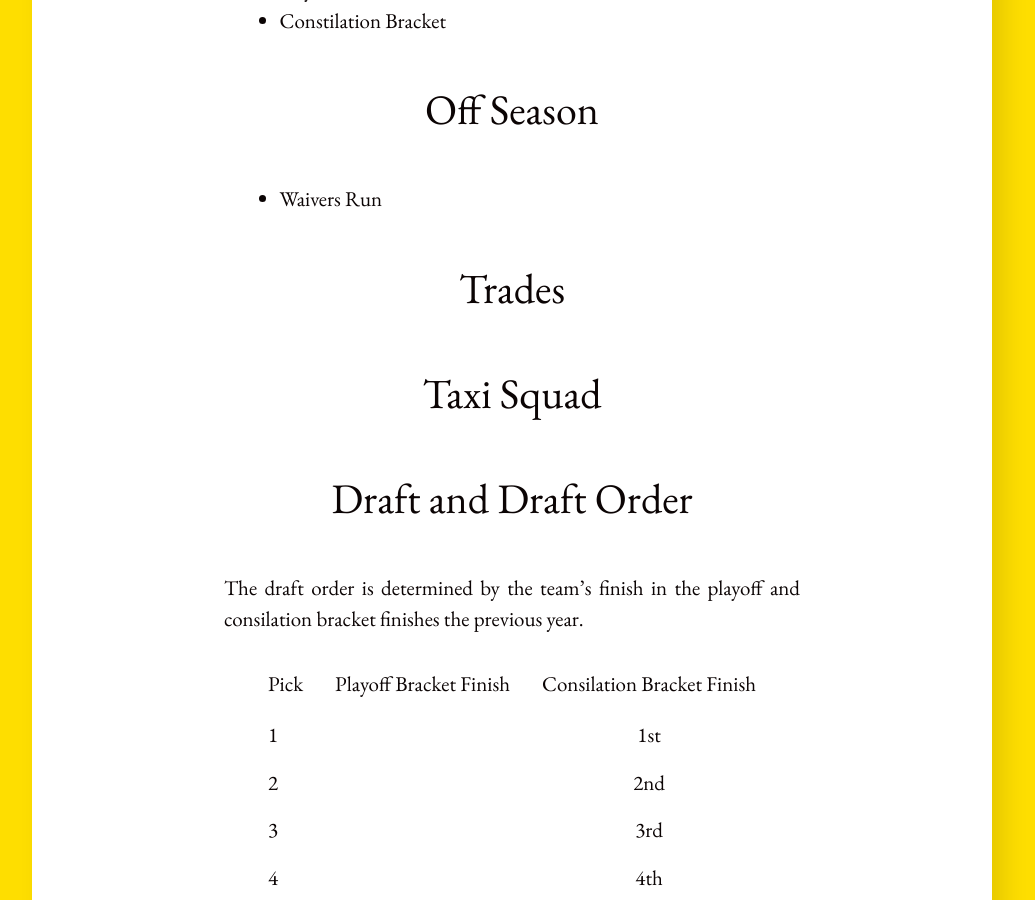
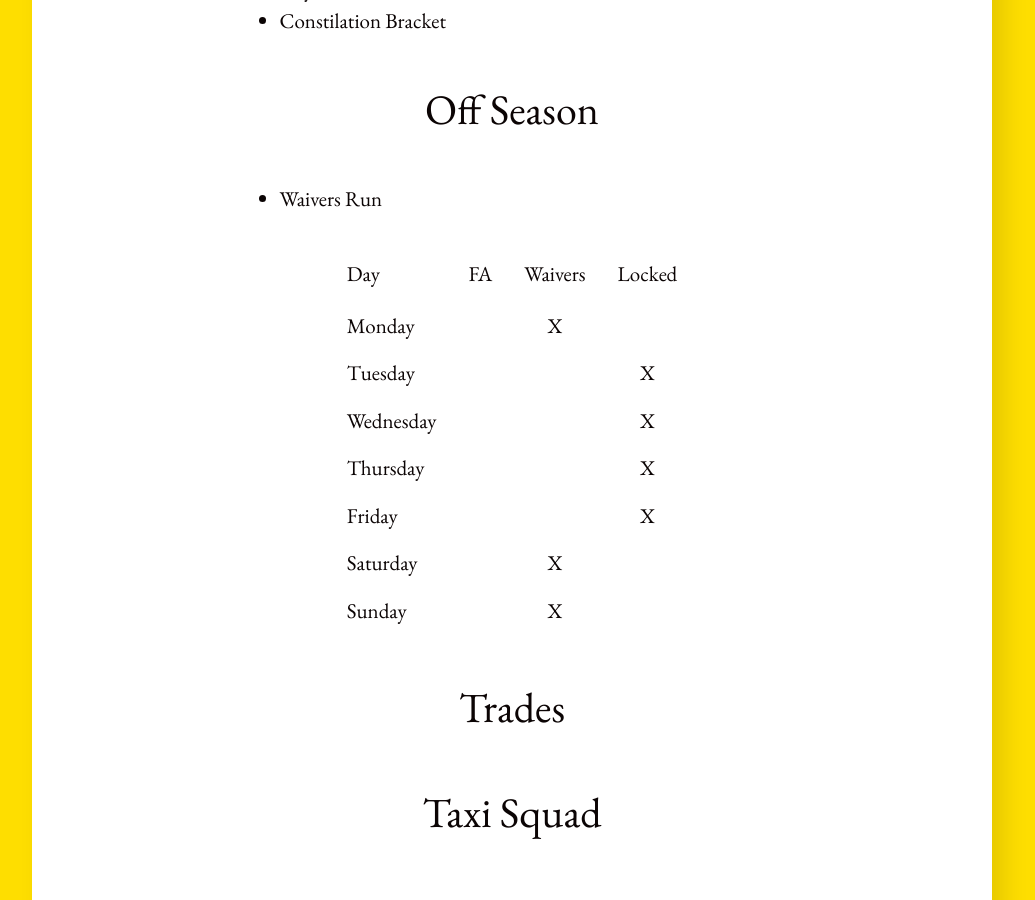
Before and after one commit to swoicik/fantasyfootball, a Jekyll site: the page built from index.md, in a window 1280 px wide and 900 px high, scrolled down 1608 px. Shown: the whole window, without its empty margins (128-1163 px from the left). Built offline with Jekyll 4.4.1, drawn with Linux system fonts in a browser that asks for light colours.

Commit message:
Update index.md

```diff
--- a/index.md
+++ b/index.md
@@ -31,6 +31,16 @@ Dynasty Pot
 ## Off Season
 - Waivers Run
 
+| Day       | FA    | Waivers | Locked  |
+| ---       | :---: | :---:   | :---:   |
+| Monday    |       | X       |         |
+| Tuesday   |       |         | X       |
+| Wednesday |       |         | X       |
+| Thursday  |       |         | X       |
+| Friday    |       |         | X       |
+| Saturday  |       | X       |         |
+| Sunday    |       | X       |         |
+
 ## Trades
 
 ## Taxi Squad
```
